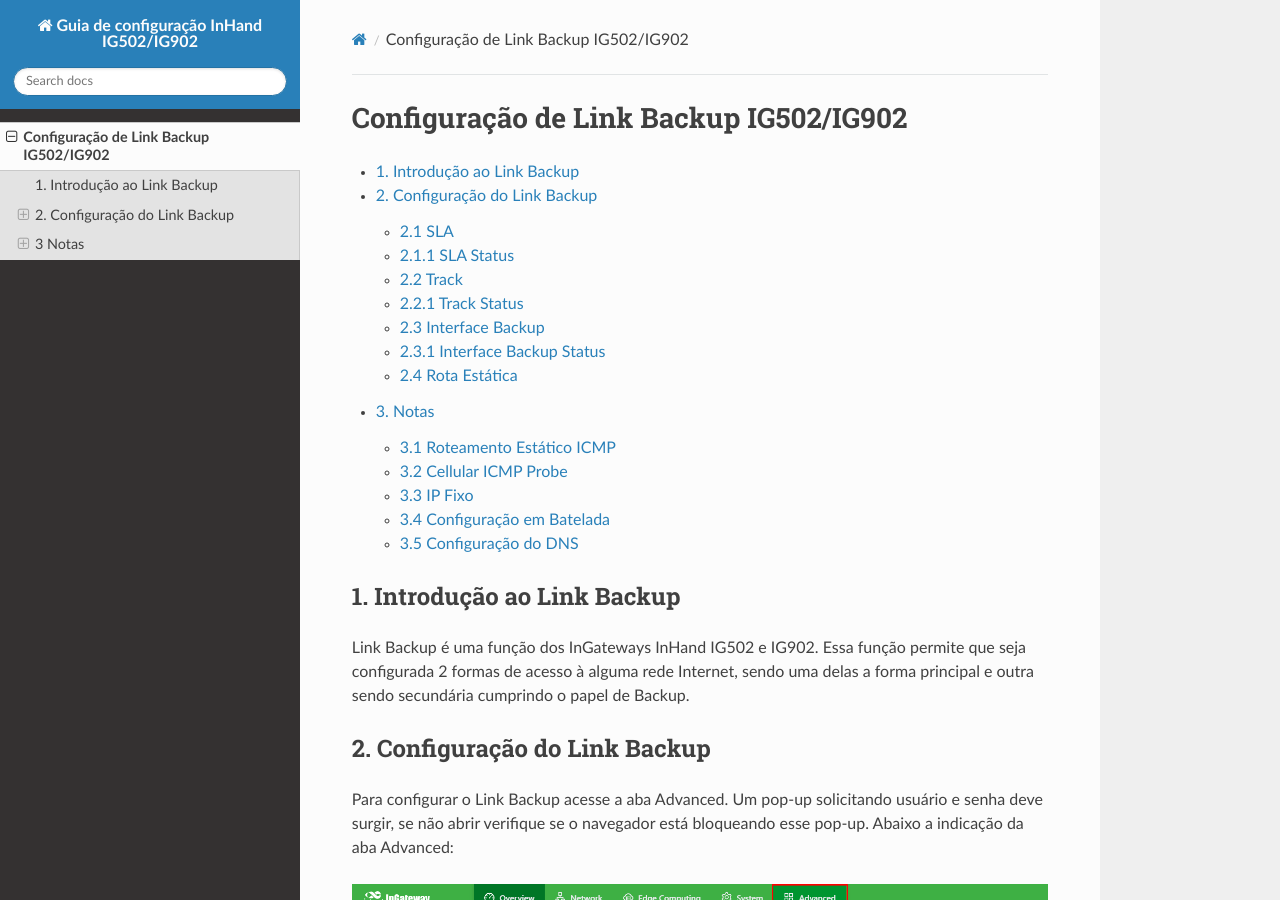
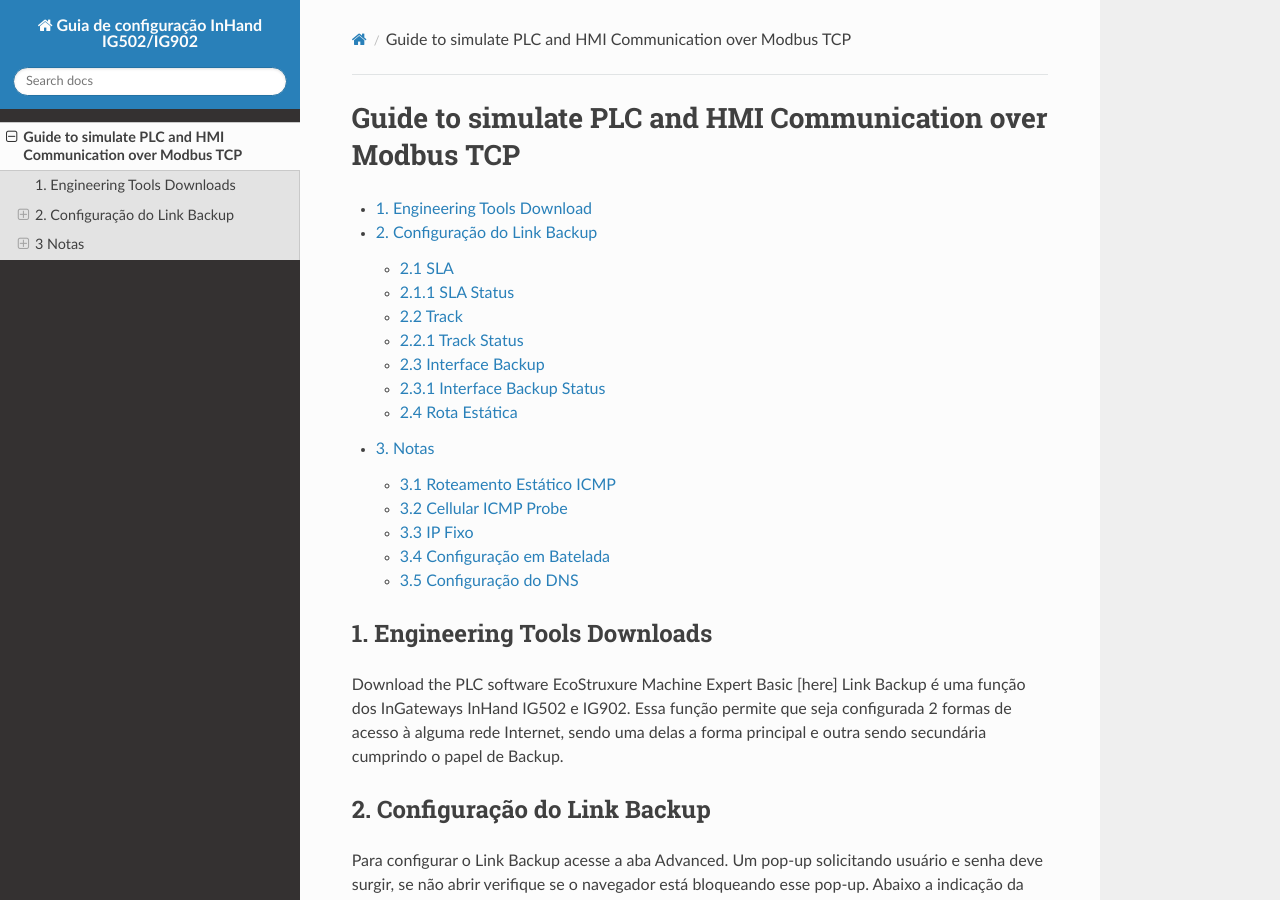
Before and after one commit to AlexSoaresWestcon/MODBUSTCPSIMULATION, an MkDocs documentation site: the page built from docs/index.md, in a window 1280 px wide and 900 px high. Built offline with MkDocs 1.6.1, drawn with Linux system fonts in a browser that asks for light colours; nearby versions of some CDN libraries.

Commit message:
Update index.md

```diff
--- a/docs/index.md
+++ b/docs/index.md
@@ -1,7 +1,7 @@
 
-# Configuração de Link Backup IG502/IG902
+# Guide to simulate PLC and HMI Communication over Modbus TCP
 
-  - [1. Introdução ao Link Backup](#intro-linkbackup)
+  - [1. Engineering Tools Download](#download-softwares)
   - [2. Configuração do Link Backup](#config-linkbackup)
     - [2.1 SLA](#sla)
       - [2.1.1 SLA Status](#sla-status)
@@ -17,10 +17,11 @@
     - [3.4 Configuração em Batelada](#batchconfig)
     - [3.5 Configuração do DNS](#configdns)
 
-<a id="intro-linkbackup"> </a>
+<a id="download-softwares"> </a>
 
-## 1. Introdução ao Link Backup
+## 1. Engineering Tools Downloads
 
+Download the PLC software EcoStruxure Machine Expert Basic [here]
 Link Backup é uma função dos InGateways InHand IG502 e IG902. Essa função permite que seja configurada 2 formas de acesso à alguma rede Internet, sendo uma delas a forma principal e outra sendo secundária cumprindo o papel de Backup.
 
 <a id="config-linkbackup"> </a>
```
